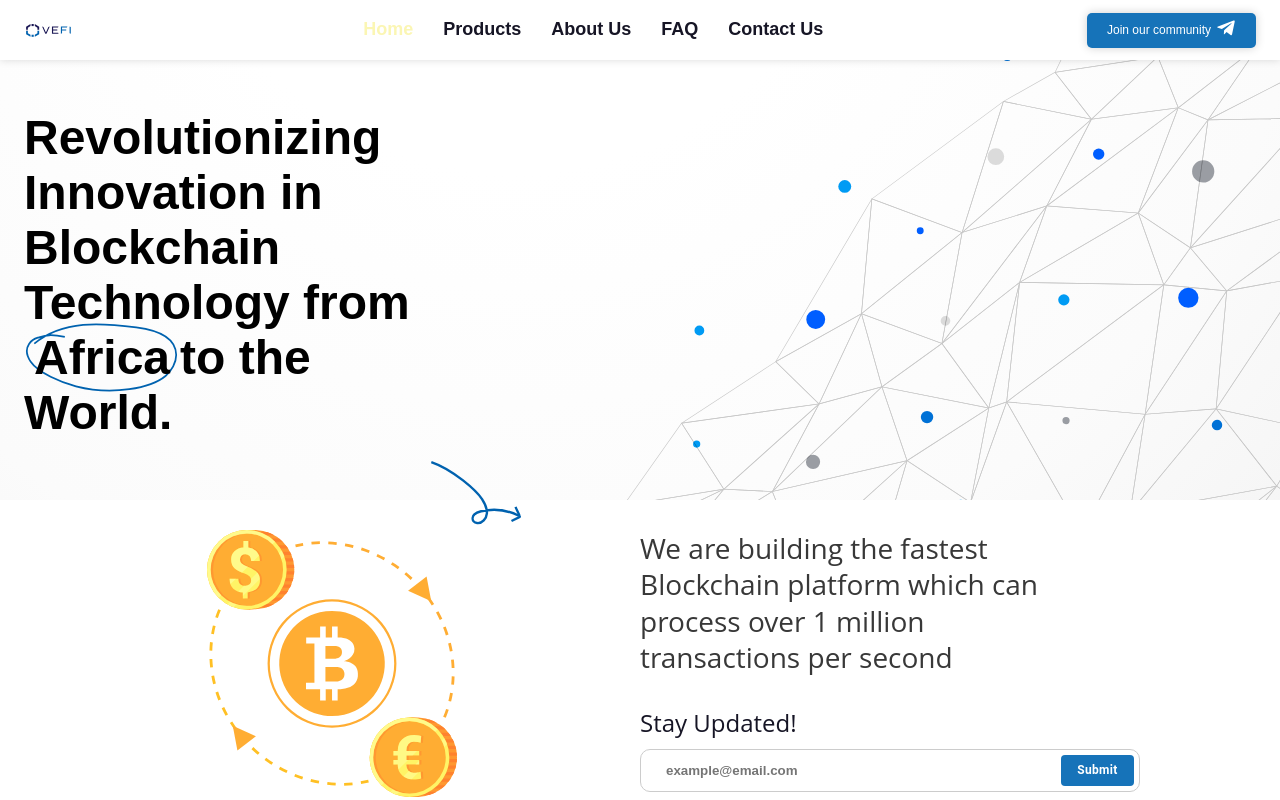
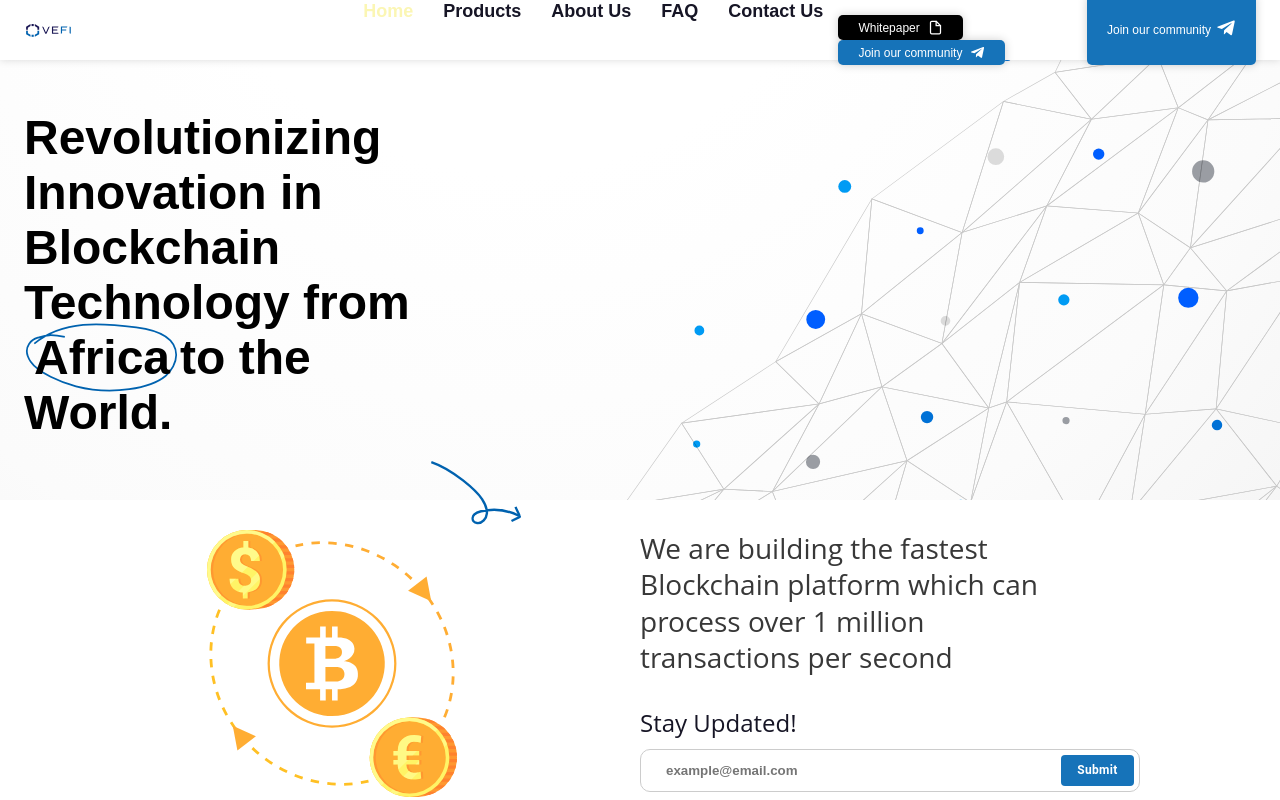
Before and after one commit to VeFi-Network/Official-Website, a React (Create React App) app: page / in a window 1280 px wide. Shown: the top 800 px of the page. Built offline with nearby package versions, Linux system fonts and the light colour scheme.

Commit message:
Finished working on About Us Page

```diff
--- a/src/components/Button.js
+++ b/src/components/Button.js
@@ -19,6 +19,10 @@ export const StyledButton = styled.button`
     font-size: 20px !important;
     margin-left: 5px;
   }
+  .icon {
+    font-size: 15px !important;
+    margin-left: 8px;
+  }
 `;
 export const Button = ({ icon, text, action }) => {
   return (
--- a/src/components/Navigation.js
+++ b/src/components/Navigation.js
@@ -2,6 +2,10 @@ import React, { useState } from "react";
 import { NavLink } from "react-router-dom";
 import { LinkList } from "./LinkItem";
 import menu from "../assets/images/menu.png";
+import { Button, StyledButton } from "./Button";
+import { FaTelegramPlane } from "react-icons/fa";
+import { FiFile } from "react-icons/fi";
+
 const Navigation = () => {
   const [clicked, setClicked] = useState(false);
   const menuList = LinkList.map(({ url, title }, index) => {
@@ -22,7 +26,21 @@ const Navigation = () => {
       <div className="menu-btn" onClick={handleClick}>
         {clicked ? <i className="fas fa-times"></i> : <img src={menu} alt="menu" />}
       </div>
-      <ul className={clicked ? "menu-list" : "menu-list close"}>{menuList}</ul>
+      <ul className={clicked ? "menu-list" : "menu-list close"}>
+        {menuList}
+        <div style={{ marginTop: "20px" }}>
+          <li>
+            <StyledButton bg="#000">
+              Whitepaper <FiFile class="icon" />
+            </StyledButton>
+          </li>
+          <li>
+            <StyledButton>
+              Join our community <FaTelegramPlane class="icon" />
+            </StyledButton>
+          </li>
+        </div>
+      </ul>
     </>
   );
 };
--- a/src/components/header/HeaderTop.styled.js
+++ b/src/components/header/HeaderTop.styled.js
@@ -111,7 +111,7 @@ export const HeaderRight = styled.div`
 
     .menu-list {
       width:100%;
-      background-color:rgba(0,0,0,0.9);
+      background-color:whitesmoke;
       flex-direction:column;
       position:absolute;
       padding: 20px;
@@ -122,11 +122,25 @@ export const HeaderRight = styled.div`
       li{
         margin-bottom:20px;
         width:100%;
-        text-align:center;
+        text-align:left;
 
         a{
-          color:#fff;
+          color:#000;
+          font-size:24px;
+          &.active{
+            color:#1673B9;
+          }
         }
+
+        button{
+          margin-left:10px;
+          font-size:18px;
+          font-weight:600;
+        }
+      }
+
+      li:nth-child(1){
+        margin-top:20px;
       }
     }
     .close{
```
